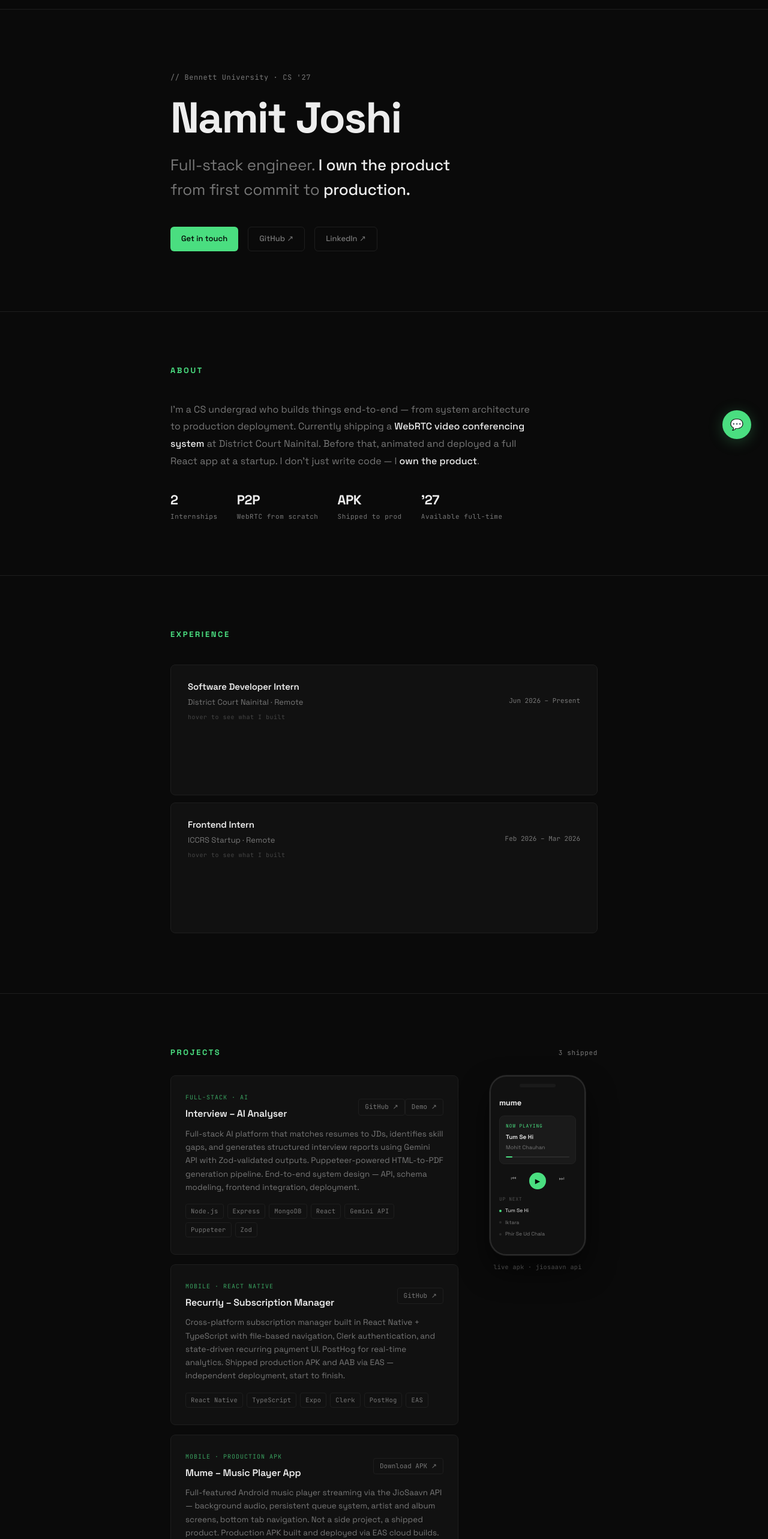
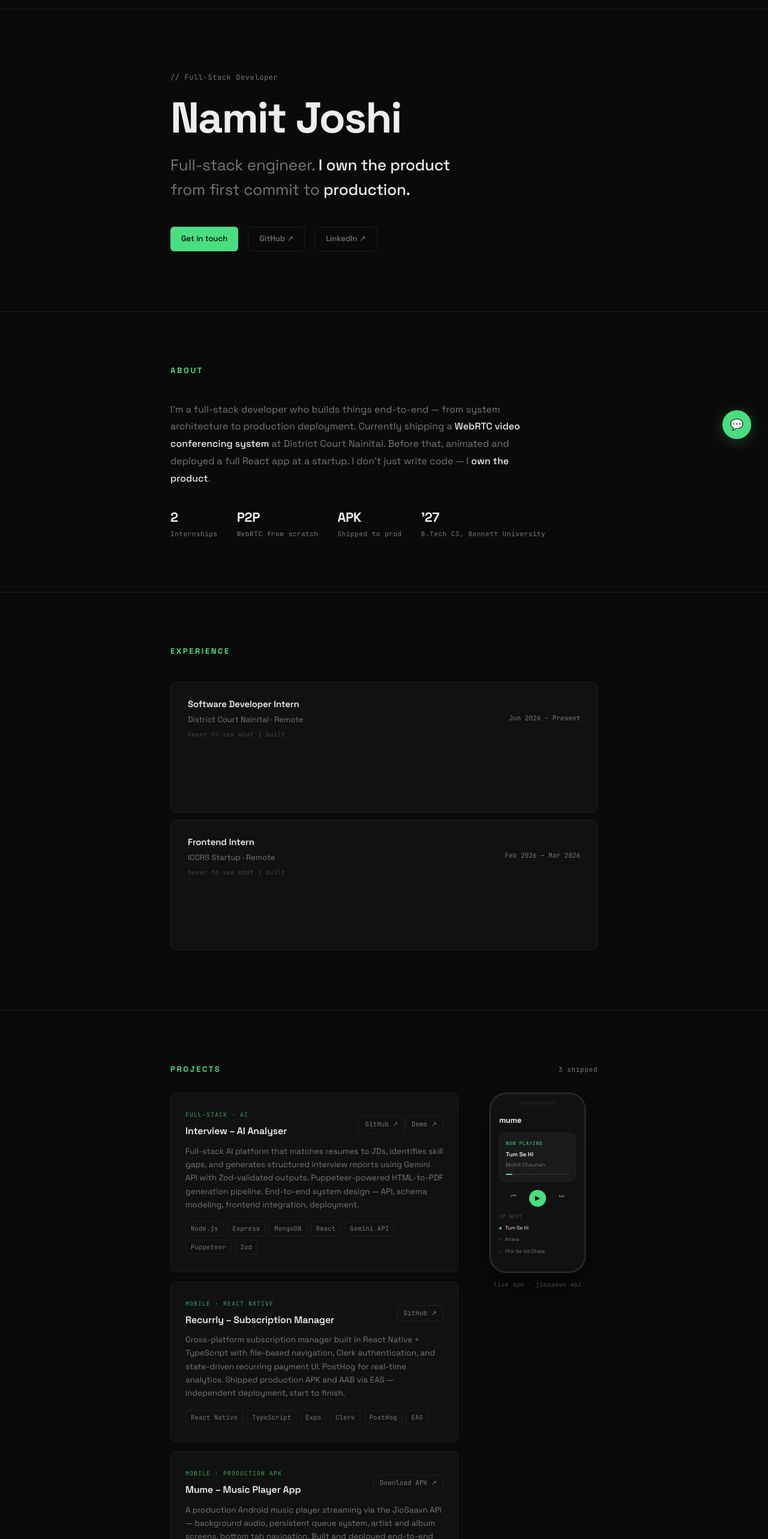
Before and after one commit to Namitjoshii/Portfolio, a React (Vite) app: page / in a window 1280 px wide. Shown: the part 40-2606 px from the top of the page at 60% size. Built offline with nearby package versions, Linux system fonts and the light colour scheme.

Commit message:
Changed some things

```diff
--- a/src/data/portfolio.ts
+++ b/src/data/portfolio.ts
@@ -6,7 +6,7 @@ export const NAV_LINKS = [
 ];
 
 export const HERO = {
-  eyebrow: '// Bennett University · CS \'27',
+  eyebrow: '// Full-Stack Developer',
   name: 'Namit Joshi',
   tagline: ['Full-stack engineer. ', 'I own the product', ' —\nfrom first commit to ', 'production.'],
   links: [
@@ -18,7 +18,7 @@ export const HERO = {
 
 export const ABOUT = {
   text: [
-    { text: "I'm a CS undergrad who builds things end-to-end — from system architecture to production deployment. Currently shipping a " },
+    { text: "I'm a full-stack developer who builds things end-to-end — from system architecture to production deployment. Currently shipping a " },
     { text: 'WebRTC video conferencing system', bold: true },
     { text: ' at District Court Nainital. Before that, animated and deployed a full React app at a startup. I don\'t just write code — I ' },
     { text: 'own the product', bold: true },
@@ -28,7 +28,7 @@ export const ABOUT = {
     { val: '2', label: 'Internships' },
     { val: 'P2P', label: 'WebRTC from scratch' },
     { val: 'APK', label: 'Shipped to prod' },
-    { val: "'27", label: 'Available full-time' },
+    { val: "'27", label: 'B.Tech CS, Bennett University' },
   ],
 };
 
@@ -77,7 +77,7 @@ export const PROJECTS = [
     type: 'Mobile · Production APK',
     name: 'Mume – Music Player App',
     link: { label: 'Download APK ↗', href: 'https://drive.google.com/drive/folders/17PFIoDodL0ztGmM8F6u38I14rtgMKSiO?usp=sharing', target: '_blank' },
-    desc: 'Full-featured Android music player streaming via the JioSaavn API — background audio, persistent queue system, artist and album screens, bottom tab navigation. Not a side project, a shipped product. Production APK built and deployed via EAS cloud builds.',
+    desc: 'A production Android music player streaming via the JioSaavn API — background audio, persistent queue system, artist and album screens, bottom tab navigation. Built and deployed end-to-end via EAS cloud builds.',
     stack: ['React Native', 'Expo', 'TypeScript', 'Zustand', 'JioSaavn API', 'EAS'],
   },
 ];
@@ -94,20 +94,19 @@ export const CONTACT = [
   { key: 'Email', val: 'namitjoshi11@gmail.com', href: 'mailto:namitjoshi11@gmail.com' },
   { key: 'GitHub', val: 'github.com/Namitjoshii', href: 'https://github.com/Namitjoshii', target: '_blank' },
   { key: 'LinkedIn', val: 'linkedin.com/in/namit-joshi-b39487270', href: 'https://www.linkedin.com/in/namit-joshi-b39487270', target: '_blank' },
-  { key: 'Phone', val: '+91-9911829861' },
 ];
 
 export const RESUME_CONTEXT = `
 You are an AI assistant embedded in Namit Joshi's portfolio website. Answer questions about Namit concisely and confidently, like a well-informed colleague would. Keep answers short (2-4 sentences max). Be direct, not formal.
 
 About Namit:
-- B.Tech CS student at Bennett University (Class of 2027)
+- Full-stack developer (B.Tech CS, Bennett University, graduating 2027)
 - Currently interning as Software Developer at District Court Nainital — building a WebRTC + WebSockets real-time video conferencing system from scratch (P2P signaling, ICE negotiation, room management, JWT auth, AWS S3, Node/Express/MongoDB)
 - Previously Frontend Intern at ICCRS Startup — built production React UI with Framer Motion animations, deployed end-to-end
 - Projects: Interview AI Analyser (Gemini API, full-stack, PDF generation with Puppeteer), Recurrly (React Native subscription manager, shipped APK+AAB via EAS), Mume (React Native music player with JioSaavn API, Zustand, background audio, shipped production APK)
 - Stack: TypeScript, JavaScript, C++, React, React Native, Node.js, Express, MongoDB, WebRTC, WebSockets, Framer Motion, Expo EAS, AWS S3, Docker, PostHog, Clerk, Zustand
 - VP of Student Cabinet — led 40+ events for 8000+ students
-- Open to internships and full-time roles
+- Open to freelance/contract work, internships, and full-time roles
 - Email: namitjoshi11@gmail.com | GitHub: github.com/Namitjoshii | LinkedIn: linkedin.com/in/namit-joshi-b39487270
 
 If asked something you don't know, say you're not sure but suggest they email Namit directly.
```
